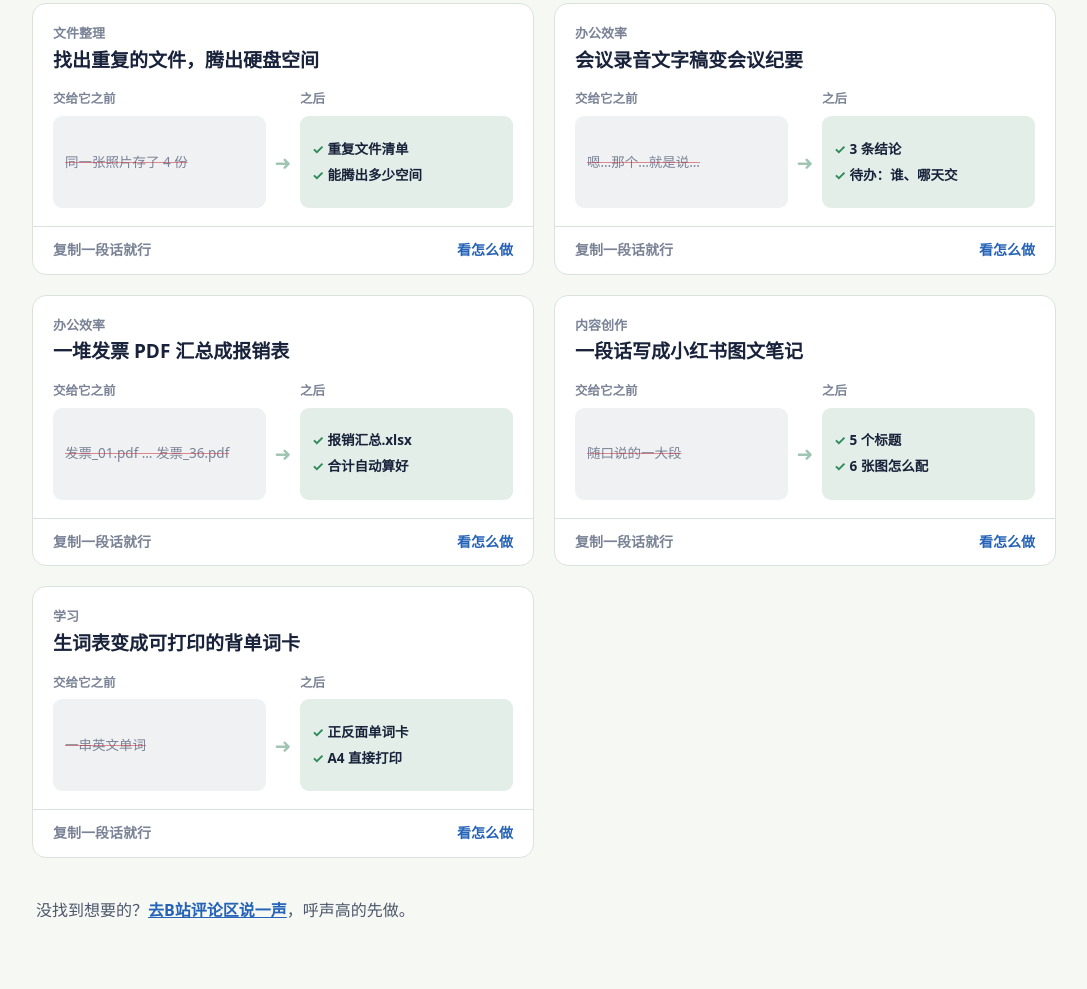
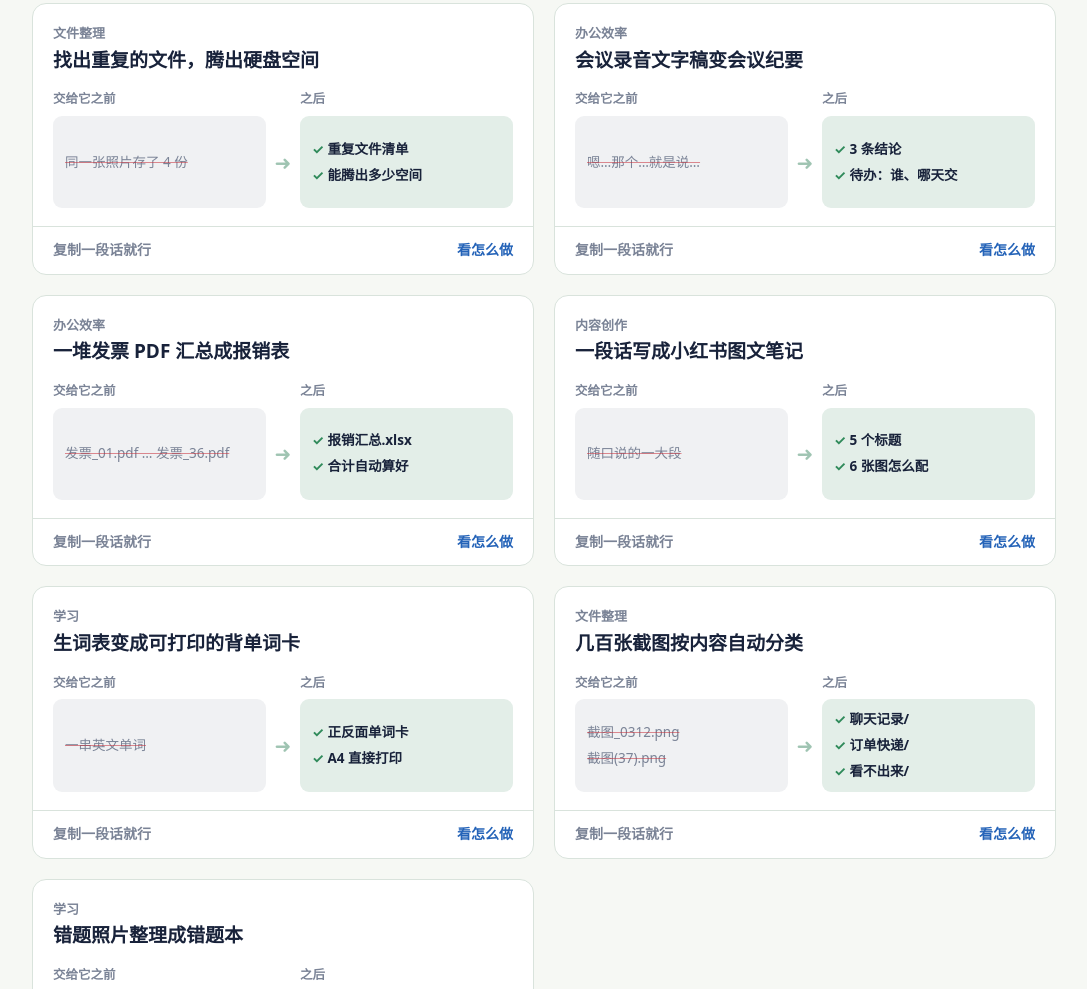
Before and after one commit to lius89628-hue/weiming-skills, a plain HTML site: page docs/index.html in a window 1280 px wide. Shown: the part 2530-3519 px from the top of the page, without its empty margins (96-1183 px from the left). Drawn offline with Linux system fonts and the light colour scheme.

Commit message:
每日上新：截图按内容分类、错题本、Windows 任务完成提醒插件

```diff
--- a/docs/index.html
+++ b/docs/index.html
@@ -475,7 +475,19 @@ const SKILLS = [
    sum:"给它一串英文单词，做成正反面的单词卡网页，打开就能打印，还能在电脑上翻着背。",
    can:["每个词配音标、中文意思和一个简单例句","正面单词、反面释义，点一下翻面","按 A4 纸排版，直接打印裁开就能用"],
    prompt:"帮我把下面这些英文单词做成背单词卡，保存成工作区里的「单词卡.html」：每张卡正面是单词和音标，反面是中文意思和一个简单的英文例句（附中文翻译）。网页里点一下卡片就翻面，有「打乱顺序」按钮。再加一个打印模式，按 A4 纸每页排 8 张，正反面分开打印。例句要简单、贴近日常生活。\n\n（把单词粘贴在这里，一行一个）",
-   steps:["复制这段话，把最后一行换成你的单词","发送，等它生成「单词卡.html」","双击用浏览器打开就能翻着背；想打印就点打印模式","音标和例句请自己扫一眼，发现不对就让它改"]}
+   steps:["复制这段话，把最后一行换成你的单词","发送，等它生成「单词卡.html」","双击用浏览器打开就能翻着背；想打印就点打印模式","音标和例句请自己扫一眼，发现不对就让它改"]},
+  {id:"screenshot-sort", ba:{b:["截图_0312.png", "截图(37).png"],a:["聊天记录/", "订单快递/", "看不出来/"]}, cat:"file", mode:"标准模式",
+   name:"几百张截图按内容自动分类",
+   sum:"手机、电脑里攒了几百张截图，AI 看图认内容，分成聊天记录、订单快递、票据、学习资料等文件夹。",
+   can:["一张张看图里的内容来分类，不看文件名","拿不准的放进「看不出来」，不硬分","先给你看分类计划和每类张数，确认才动手","只移动不删除，留一份移动记录随时能还原"],
+   prompt:"帮我整理工作区里的「截图」文件夹：逐张看图片内容，按内容移动到子文件夹里——聊天记录、订单快递、票据账单、学习资料、网页文章、表格数据、其他。拿不准的放进「看不出来」，不要硬分。动手之前先列出分类计划和每个文件夹会有几张，等我确认再执行。不要删除任何文件，遇到重名在文件名后面加序号，最后把所有移动记录保存成「移动记录.csv」。截图里如果有手机号、身份证号这类信息，只分类，不要在回复里复述出来。",
+   steps:["第一次用，先把截图复制一份，放进工作区的「截图」文件夹","粘贴这段话发送，图多的话要等一会儿（会消耗 DeepSeek 余额）","核对各类张数加起来等于总数，再回复「确认执行」","分错的直接告诉它，比如「把外卖截图也算进订单快递」"]},
+  {id:"mistake-book", ba:{b:["40 张错题照片"],a:["按知识点的错题本", "每题附同类练习"]}, cat:"learn", mode:"标准模式",
+   name:"错题照片整理成错题本",
+   sum:"拍下来的错题照片，整理成一份按知识点分好类的错题本，每道题写清错在哪，再配一道同类练习。",
+   can:["识别照片里的题目，按科目和知识点归类","每道题写「正确思路」和「容易错在哪」","每道题配一道同类新题，答案放最后","看不清的照片单独列出来，不瞎猜题目"],
+   prompt:"帮我把工作区「错题」文件夹里的错题照片整理成错题本，保存成「错题本.html」：先识别每张照片里的题目，按科目和知识点分组；每道题写清楚题目、正确的解题思路（一步一步写，用简单的话）、最容易错在哪里；再给每道题出一道同类型的新题，新题答案统一放在最后。照片看不清、拿不准的题目单独列出来，标明是哪张照片，不要猜。开始写之前，先告诉我你识别出了几道题、准备怎么分组，等我确认再写。只读取照片，不要修改、移动或删除它们。",
+   steps:["把错题照片放进工作区的「错题」文件夹，一张照片一道题最好","粘贴这段话发送，先核对它识别出的题数和分组","确认后等它生成「错题本.html」，双击用浏览器打开","解题思路请对着答案再看一遍，AI 也会算错"]}
 ];
 
 /* 插件推荐：社区作者做的第三方插件，未名没逐个实测，只挑适合新手的。 */
@@ -495,6 +507,11 @@ const PLUGINS = [
    can:["长篇、短篇、选题、拆文、审稿、去 AI 味","短剧工作台：剧本、分镜、关键帧","要花钱的生图、配音，都会先给你预览、等你确认再调用"],
    cmd:"npx -y --package pnpm@11.7.0 --package @deepseek-ai/dsh@0.2.1-rc.2 dsh plugin --profile web add @oh-story/dsh@0.1.18",
    after:"需要 Node.js 24 以上。作者的命令里写死了 DSH 版本号，和你装的版本不一致时，先看作者主页的最新说明。"},
+  {id:"p-win-notify", ba:{b:["盯着屏幕等它做完"],a:["做完弹窗+提示音", "要授权时也提醒"]}, ico:"🔔", name:"任务做完 Windows 弹窗提醒", repo:"MuziIsabel/dsh-win-notify",
+   sum:"交给 DSH 一个大活就可以去干别的：做完、出错、等你点授权时，Windows 右下角弹通知还带提示音。",
+   can:["任务完成、出错、等待授权、AI 有问题问你，都会弹通知","点一下通知直接跳回那个会话","正在看的会话不重复打扰；只支持 Windows 10/11"],
+   cmd:"dsh plugin --profile web add github:MuziIsabel/dsh-win-notify",
+   after:"装好后重启 DSH。不想要了就运行 dsh plugin --profile web remove dsh-win-notify。"},
   {id:"p-agent-teams", ba:{b:["一个 AI 慢慢做"],a:["几个 AI 分头做", "组长汇总给你"]}, ico:"👥", name:"多个 AI 组队干活", repo:"NanmiCoder/dsh-agent-teams",
    sum:"大任务拆给好几个 AI 同时做：一个当组长分工，组员之间直接沟通，最后汇总给你。",
    can:["适合能拆开的大活，比如同时调研好几个产品","右上角有团队面板，能看到谁在做什么","说一句「用 AgentTeams 调研一下……」就会启动"],
```
